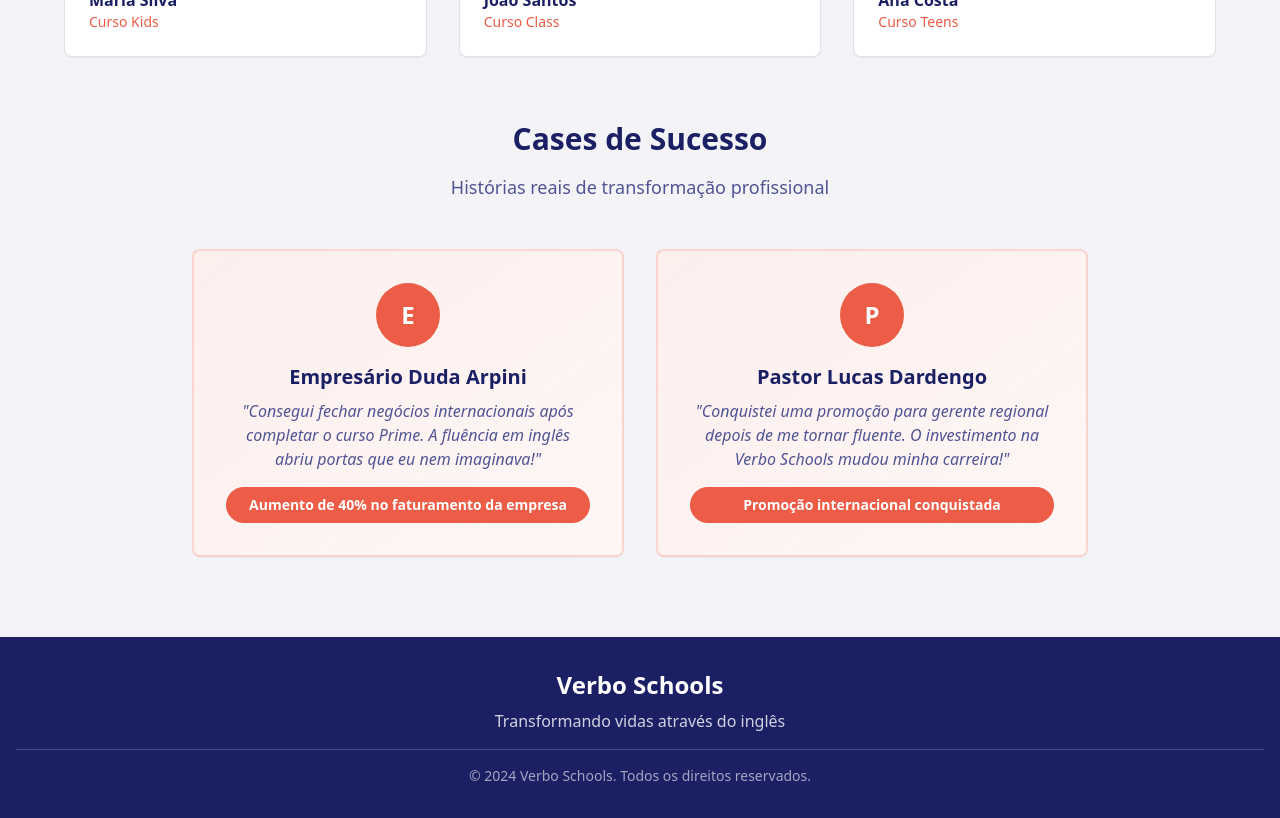
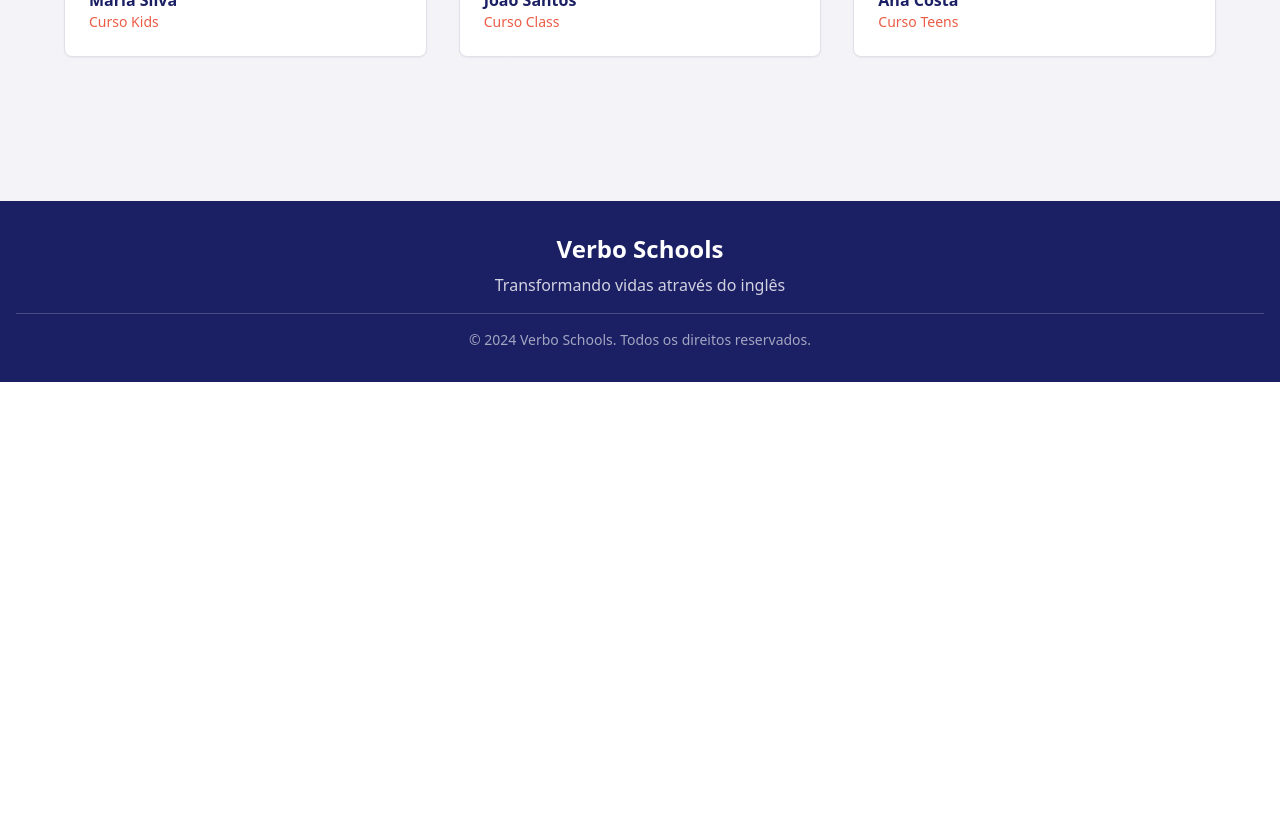
Before and after one commit to Tiene-Vidal-Wavemax/verbo-lead-magnet-hub, a React (Vite) app: page / in a window 1280 px wide. Shown: the part 3940-4758 px from the top of the page. After the commit the page ends 4322 px from the top, so only its background shows below. Built offline with nearby package versions, Linux system fonts and the light colour scheme.

Commit message:
Remove success cases section
Remove the "Cases de sucesso" section from the landing page, focusing solely on Google My Business testimonials.

```diff
--- a/src/components/TestimonialsSection.tsx
+++ b/src/components/TestimonialsSection.tsx
@@ -22,20 +22,6 @@ const testimonials = [
   }
 ];
 
-const successStories = [
-  {
-    name: "Empresário Duda Arpini",
-    story: "Consegui fechar negócios internacionais após completar o curso Prime. A fluência em inglês abriu portas que eu nem imaginava!",
-    result: "Aumento de 40% no faturamento da empresa",
-    videoUrl: "" // Adicione a URL do vídeo aqui
-  },
-  {
-    name: "Pastor Lucas Dardengo",
-    story: "Conquistei uma promoção para gerente regional depois de me tornar fluente. O investimento na Verbo Schools mudou minha carreira!",
-    result: "Promoção internacional conquistada",
-    videoUrl: "" // Adicione a URL do vídeo aqui
-  }
-];
 
 export const TestimonialsSection = () => {
   return (
@@ -78,54 +64,6 @@ export const TestimonialsSection = () => {
           </div>
         </div>
 
-        {/* Cases de Sucesso */}
-        <div>
-          <div className="text-center mb-12">
-            <h3 className="text-2xl md:text-3xl font-bold text-primary mb-4">
-              Cases de Sucesso
-            </h3>
-            <p className="text-lg text-muted-foreground">
-              Histórias reais de transformação profissional
-            </p>
-          </div>
-
-          <div className="grid grid-cols-1 md:grid-cols-2 gap-8 max-w-4xl mx-auto">
-            {successStories.map((story, index) => (
-              <Card key={index} className="h-full bg-gradient-to-br from-verbo-coral/10 to-verbo-coral/5 border-verbo-coral/20 border-2 hover:shadow-xl transition-all duration-300">
-                <CardContent className="p-8 space-y-4">
-                  <div className="text-center">
-                    {story.videoUrl ? (
-                      <div className="w-full max-w-sm mx-auto mb-4 aspect-video rounded-lg overflow-hidden">
-                        <video
-                          controls
-                          className="w-full h-full object-cover"
-                          poster=""
-                        >
-                          <source src={story.videoUrl} type="video/mp4" />
-                          Seu navegador não suporta o elemento de vídeo.
-                        </video>
-                      </div>
-                    ) : (
-                      <div className="w-16 h-16 mx-auto mb-4 bg-verbo-coral text-white rounded-full flex items-center justify-center text-2xl font-bold">
-                        {story.name.charAt(0)}
-                      </div>
-                    )}
-
-                    <h4 className="text-xl font-bold text-primary mb-2">{story.name}</h4>
-
-                    <p className="text-muted-foreground italic mb-4">
-                      "{story.story}"
-                    </p>
-
-                    <div className="bg-verbo-coral text-white px-4 py-2 rounded-full text-sm font-semibold">
-                      {story.result}
-                    </div>
-                  </div>
-                </CardContent>
-              </Card>
-            ))}
-          </div>
-        </div>
       </div>
     </section>
   );
```
